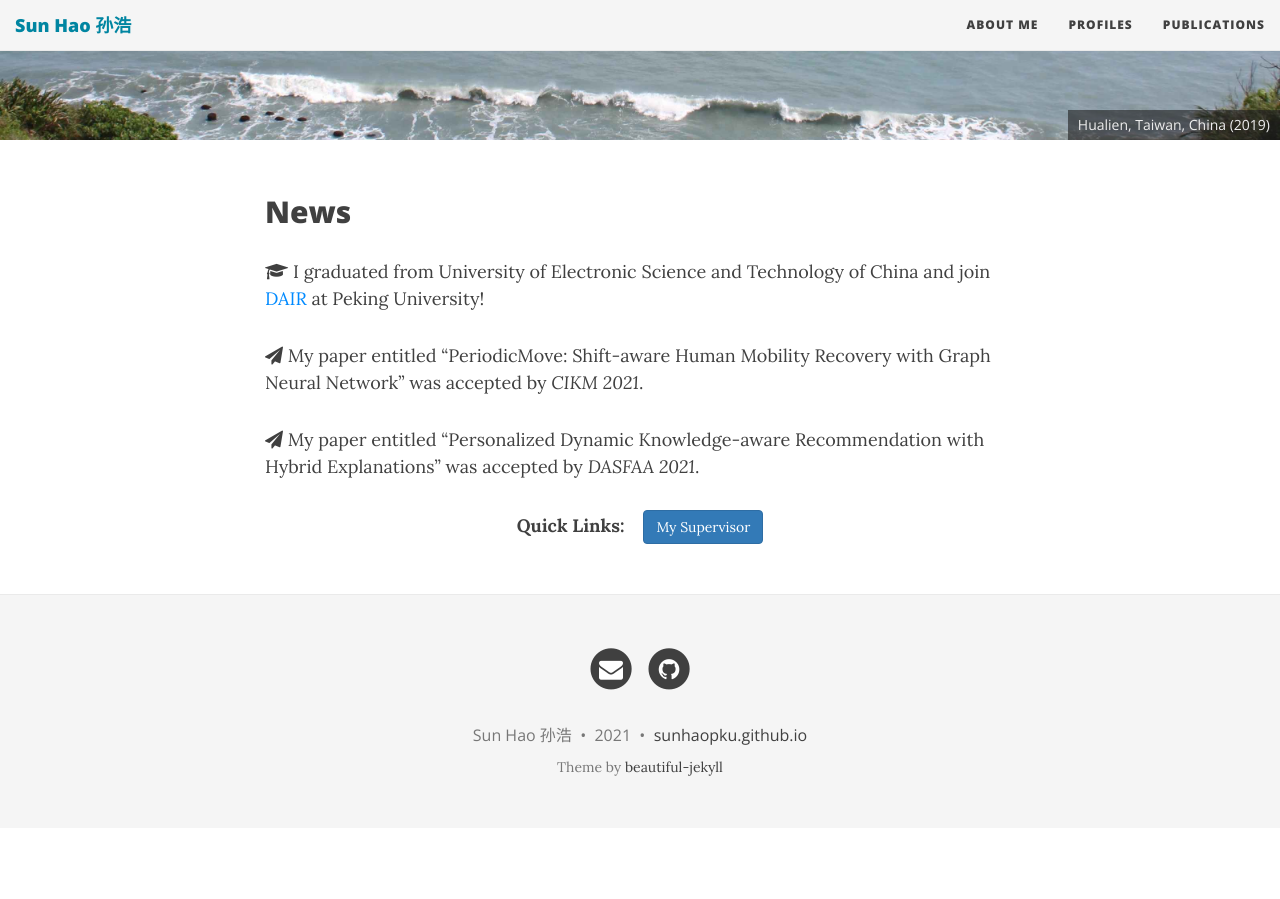
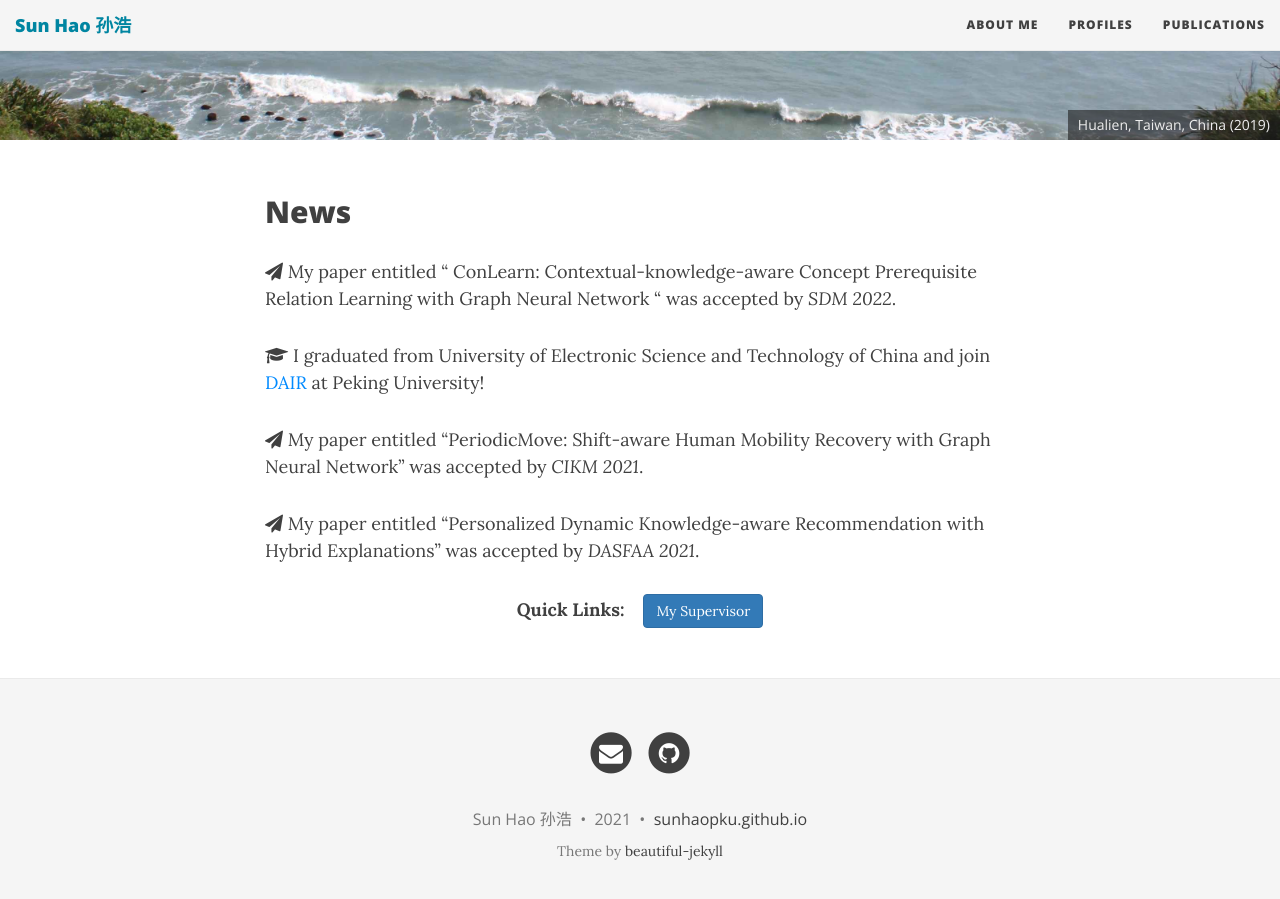
Before and after one commit to sunhaopku/sunhaopku.github.io, a Jekyll site: the page built from index.md, in a window 1280 px wide and 900 px high, scrolled down 491 px. Built offline with Jekyll 4.4.1, drawn with Linux system fonts in a browser that asks for light colours; nearby versions of some CDN libraries; before the commit the page ends 1319 px from its top, so only the background shows below that.

Commit message:
Update index.md

```diff
--- a/index.md
+++ b/index.md
@@ -12,6 +12,12 @@ bigimg:
   - "/img/bipenggou_1.jpg" : "Bipenggou, Sichuan, China (2021)"
 ---
 ## News
+<i class="about-text">
+<span class="fa fa-paper-plane about-icon"></span>
+</i>
+My paper entitled " ConLearn: Contextual-knowledge-aware Concept Prerequisite Relation Learning with Graph Neural Network " was accepted by *SDM 2022*.
+
+
 <i class="about-text">
 <span class="fa fa-graduation-cap about-icon"></span>
 </i>
```
